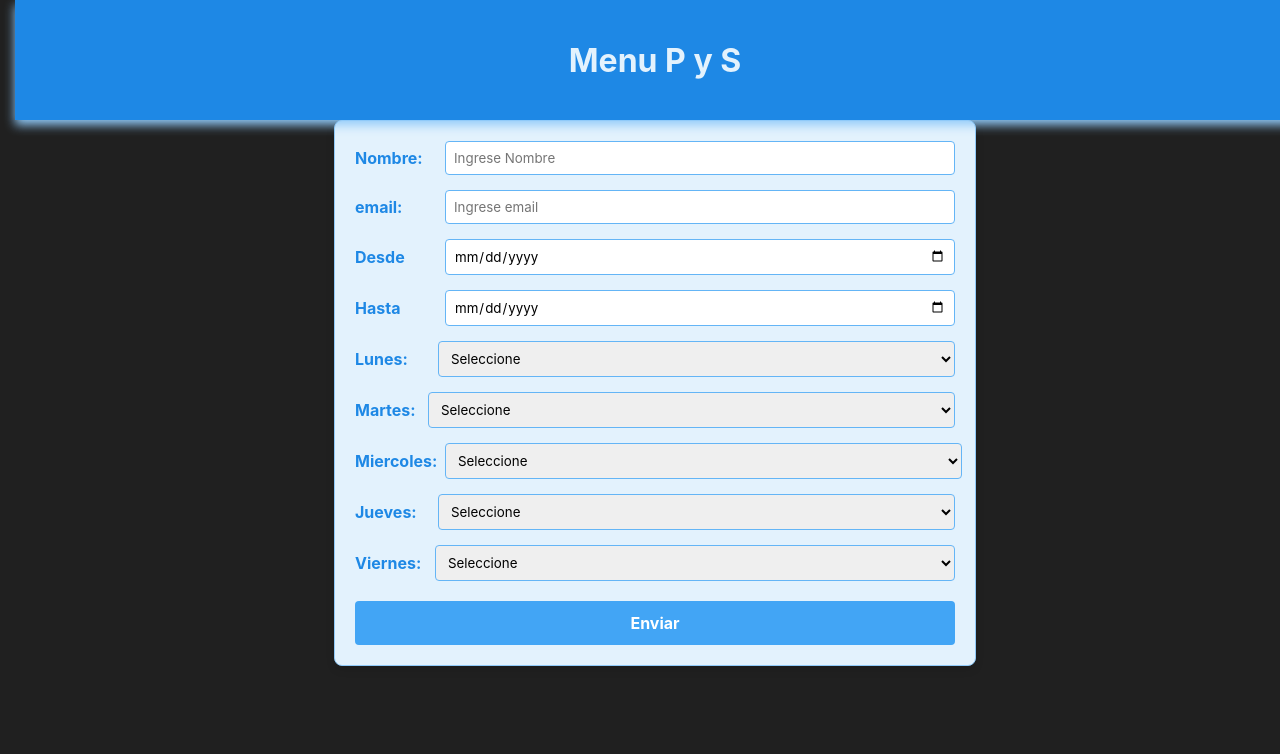
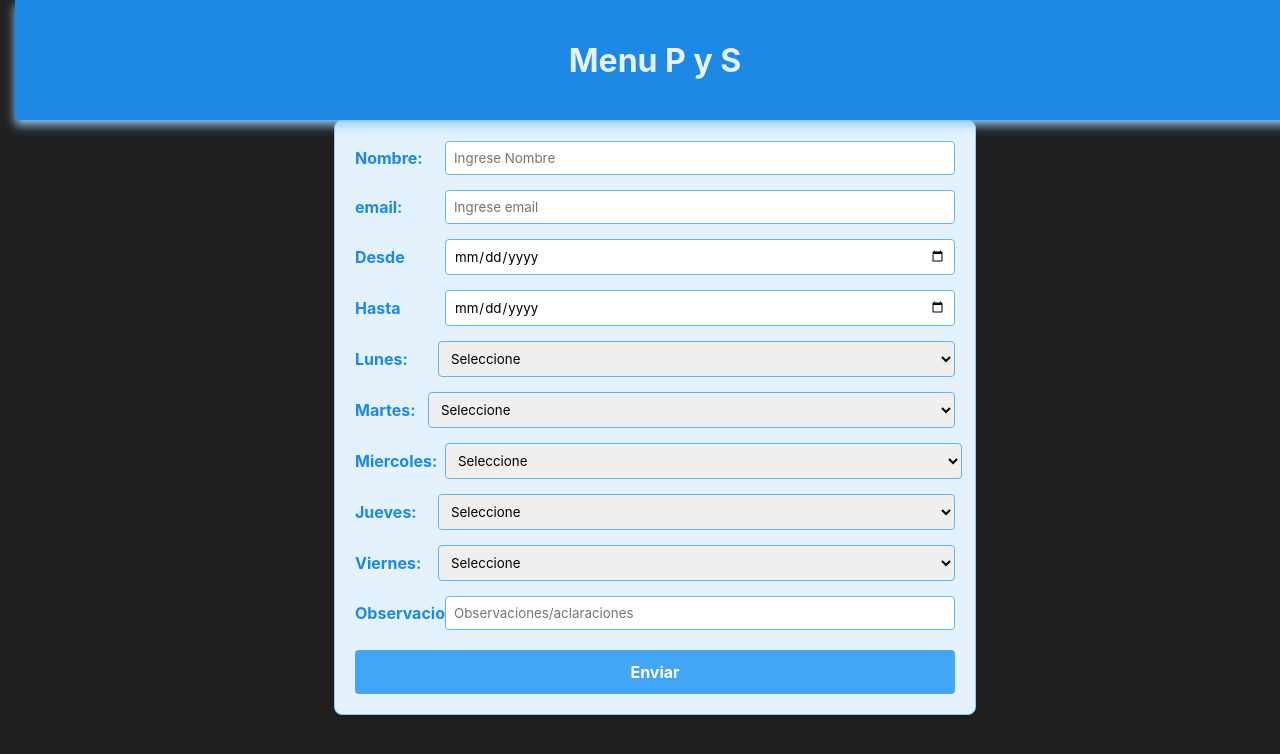
Before and after one commit to elifred2022/menupys, a React (Create React App) app: page / in a window 1280 px wide. Shown: the top 754 px of the page. Built offline with nearby package versions, Linux system fonts and the light colour scheme.

Commit message:
hecho los arreglos pedidos por lu y agregue un input de observaciones

```diff
--- a/src/components/Formulario.js
+++ b/src/components/Formulario.js
@@ -23,11 +23,13 @@ const Formulario = ({ onAgregarConsumo, dispatch }) => {
   const [saborTartaMc, setSaborTartaMc] = useState("");
   const [saborTartaJ, setSaborTartaJ] = useState("");
   const [saborTartaV, setSaborTartaV] = useState("");
+  const [saborOmeletteMc, setSaborOmeletteMc] = useState("");
   //const [saborMilanesaL, setSaborMilanesaL] = useState("");
   //const [saborMilanesaM, setSaborMilanesaM] = useState("");
   //const [saborMilanesaMc, setSaborMilanesaMc] = useState("");
   //const [saborMilanesaJ, setSaborMilanesaJ] = useState("");
   const [saborMilanesaV, setSaborMilanesaV] = useState("");
+  const [observaciones, setObservaciones] = useState("");
 
   const form = useRef();
 
@@ -137,9 +139,16 @@ const Formulario = ({ onAgregarConsumo, dispatch }) => {
   const handleSaborMilanesaChangeJ = (e) => {
     setSaborMilanesaJ(e.target.value);
   }; */
+  const handleSaborOmeletteChangeMc = (e) => {
+    setSaborOmeletteMc(e.target.value);
+  };
 
   const handleSaborMilanesaChangeV = (e) => {
     setSaborMilanesaV(e.target.value);
+  };
+
+  const handleObservacionesChange = (e) => {
+    setObservaciones(e.target.value);
   };
 
   const handleSubmit = (e) => {
@@ -221,6 +230,8 @@ const Formulario = ({ onAgregarConsumo, dispatch }) => {
     //setSaborMilanesaMc("");
     //setSaborMilanesaJ("");
     setSaborMilanesaV("");
+    setSaborOmeletteMc("");
+    setObservaciones("");
 
     // setGuardarDisabled(true);
     navigate("/lista"); // Redirige a la página "lista" después de guardar
@@ -239,6 +250,7 @@ const Formulario = ({ onAgregarConsumo, dispatch }) => {
             name="nombre"
           />
         </div>
+
         <div>
           <p>email:</p>
           <input
@@ -504,6 +516,11 @@ const Formulario = ({ onAgregarConsumo, dispatch }) => {
                   "Tarta(acelga/caprese/jyq) con ensalada (lechuga/tomate/zanahoria/cebolla)"
                 ) {
                   setSaborTartaMc("");
+                } else if (
+                  e.target.value ===
+                  "Omelette capresse con ensalada (lechuga/tomate/zanahoria/cebolla)"
+                ) {
+                  setSaborOmeletteMc("");
                 }
               }}
             >
@@ -519,8 +536,12 @@ const Formulario = ({ onAgregarConsumo, dispatch }) => {
               >
                 Costeletas de cerdo a la Riojana
               </option>
-              <option className="yellow" value="Omelette capresse">
-                Omelette capresse
+              <option
+                className="yellow"
+                value="Omelette capresse con ensalada (lechuga/tomate/zanahoria/cebolla)"
+              >
+                Omelette capresse con ensalada
+                (lechuga/tomate/zanahoria/cebolla)
               </option>
               <option
                 className="yellow"
@@ -591,6 +612,18 @@ const Formulario = ({ onAgregarConsumo, dispatch }) => {
                 value={saborTartaMc}
                 name="saborTartaMc"
                 onChange={handleSaborTartaChangeMc}
+              />
+            </div>
+          )) ||
+          (oPmiercoles ===
+            "Omelette capresse con ensalada (lechuga/tomate/zanahoria/cebolla)" && (
+            <div>
+              <input
+                placeholder="Ingrese gusto"
+                type="text"
+                value={saborOmeletteMc}
+                name="saborOmeletteMc"
+                onChange={handleSaborOmeletteChangeMc}
               />
             </div>
           ))}
@@ -715,7 +748,7 @@ const Formulario = ({ onAgregarConsumo, dispatch }) => {
                   setSaborEmpanadasV(""); // Reinicia el sabor si se selecciona
                 } else if (
                   e.target.value ===
-                  "Milanesa de vegetales (calabaza, zucchini o berenjena) con batatas al horno"
+                  "Milanesa de vegetales (zucchini o berenjena) con batatas al horno"
                 ) {
                   setSaborMilanesaV("");
                 } else if (
@@ -740,10 +773,10 @@ const Formulario = ({ onAgregarConsumo, dispatch }) => {
               </option>
               <option
                 className="yellow"
-                value="Milanesa de vegetales (calabaza, zucchini o berenjena) con batatas al horno"
+                value="Milanesa de vegetales (zucchini o berenjena) con batatas al horno"
               >
-                Milanesa de vegetales (calabaza, zucchini o berenjena) con
-                batatas al horno
+                Milanesa de vegetales (zucchini o berenjena) con batatas al
+                horno
               </option>
               <option
                 className="yellow"
@@ -818,7 +851,7 @@ const Formulario = ({ onAgregarConsumo, dispatch }) => {
             </div>
           )) ||
           (oPviernes ===
-            "Milanesa de vegetales (calabaza, zucchini o berenjena) con batatas al horno" && (
+            "Milanesa de vegetales (zucchini o berenjena) con batatas al horno" && (
             <div>
               <input
                 placeholder="Ingrese gusto"
@@ -829,7 +862,19 @@ const Formulario = ({ onAgregarConsumo, dispatch }) => {
               />
             </div>
           ))}
+
+        <div>
+          <p>Observaciones:</p>
+          <input
+            placeholder="Observaciones/aclaraciones"
+            type="text"
+            value={observaciones}
+            onChange={handleObservacionesChange}
+            name="observaciones"
+          />
+        </div>
       </div>
+
       <div>
         <button
           type="submit"
```
